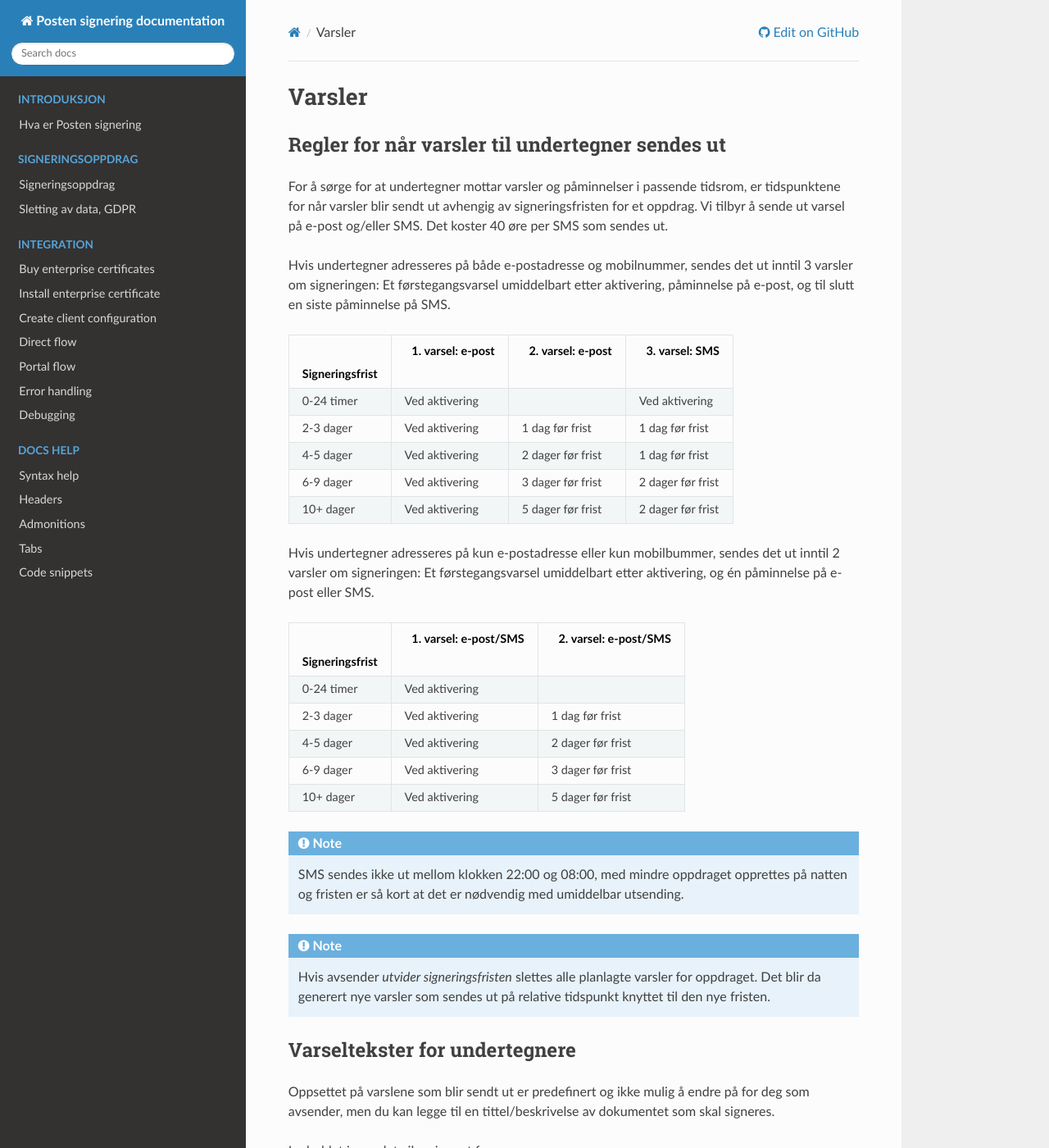
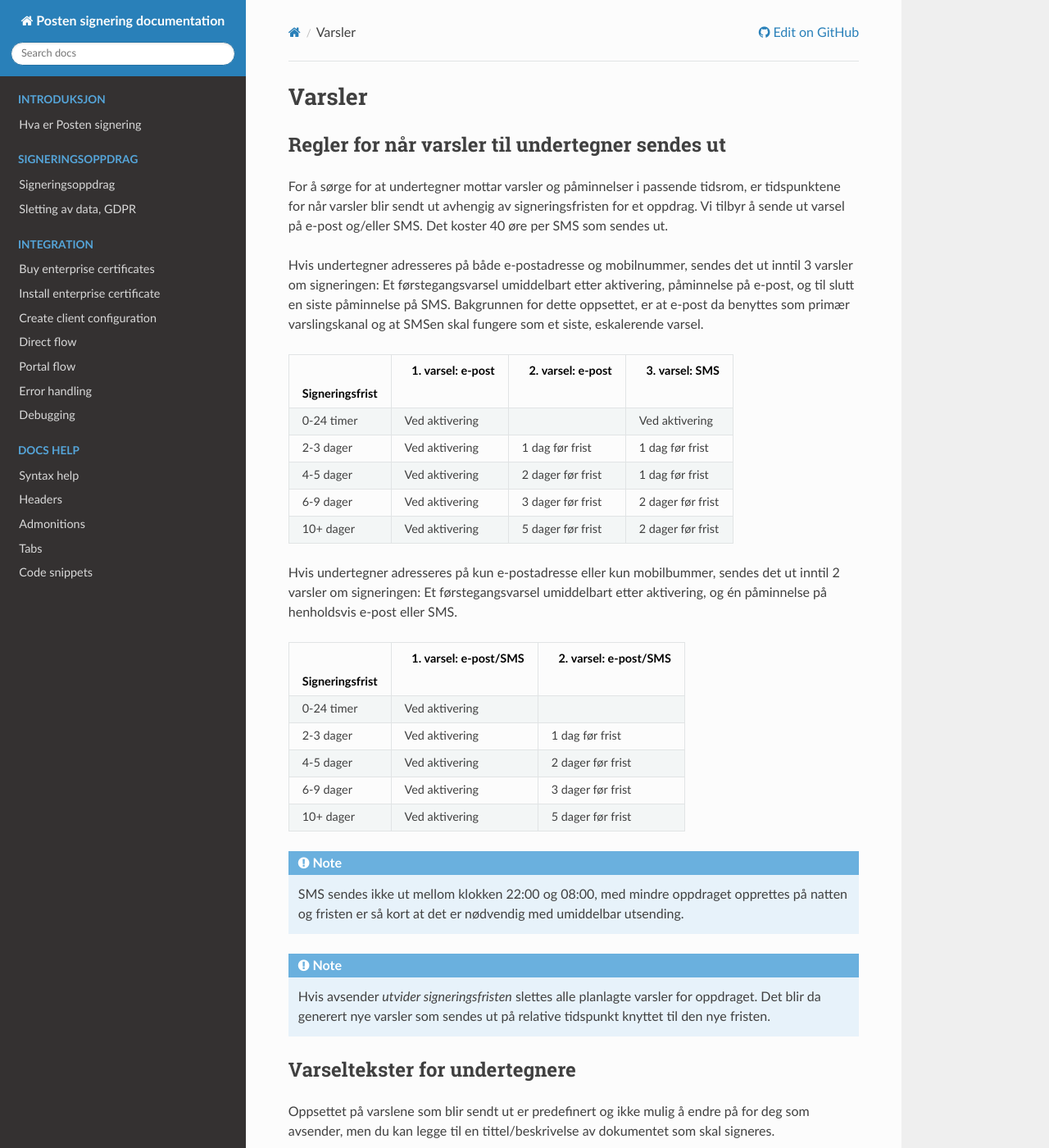
Before and after one commit to ramonarellano/signering-docs, a Sphinx documentation site: the page built from source/varsler.rst, in a window 1280 px wide and 1400 px high. Shown: the whole window at 82% size. Built offline with Sphinx 7.4.7 and the Read the Docs theme 2.0.0, drawn with Linux system fonts in a browser that asks for light colours; pages that are not in the unit, such as notebooks, are missing from menus; some of the changed text lies outside the part shown.

Commit message:
Beskrivelse av bakgrunn for varslingsoppsett

```diff
--- a/source/varsler.rst
+++ b/source/varsler.rst
@@ -6,7 +6,7 @@ Regler for når varsler til undertegner sendes ut
 
 For å sørge for at undertegner mottar varsler og påminnelser i passende tidsrom, er tidspunktene for når varsler blir sendt ut avhengig av signeringsfristen for et oppdrag. Vi tilbyr å sende ut varsel på e-post og/eller SMS. Det koster 40 øre per SMS som sendes ut.
 
-Hvis undertegner adresseres på både e-postadresse og mobilnummer, sendes det ut inntil 3 varsler om signeringen: Et førstegangsvarsel umiddelbart etter aktivering, påminnelse på e-post, og til slutt en siste påminnelse på SMS.
+Hvis undertegner adresseres på både e-postadresse og mobilnummer, sendes det ut inntil 3 varsler om signeringen: Et førstegangsvarsel umiddelbart etter aktivering, påminnelse på e-post, og til slutt en siste påminnelse på SMS. Bakgrunnen for dette oppsettet, er at e-post da benyttes som primær varslingskanal og at SMSen skal fungere som et siste, eskalerende varsel.
 
 =============== ================= ================= =================
 Signeringsfrist 1. varsel: e-post 2. varsel: e-post 3. varsel: SMS
@@ -22,7 +22,7 @@ Signeringsfrist 1. varsel: e-post 2. varsel: e-post 3. varsel: SMS
 
    <!-- Tabellen er generert vha. http://www.tablesgenerator.com/markdown_tables -->
 
-Hvis undertegner adresseres på kun e-postadresse eller kun mobilbummer, sendes det ut inntil 2 varsler om signeringen: Et førstegangsvarsel umiddelbart etter aktivering, og én påminnelse på e-post eller SMS.
+Hvis undertegner adresseres på kun e-postadresse eller kun mobilbummer, sendes det ut inntil 2 varsler om signeringen: Et førstegangsvarsel umiddelbart etter aktivering, og én påminnelse på henholdsvis e-post eller SMS.
 
 =============== ===================== =====================
 Signeringsfrist 1. varsel: e-post/SMS 2. varsel: e-post/SMS
@@ -50,10 +50,14 @@ Oppsettet på varslene som blir sendt ut er predefinert og ikke mulig å endre p
 
 Innholdet i varselet vil variere ut fra om
 
-- adresseringen til undertegner  fer med eller uten fødselsnummer
+- adresseringen til undertegner er med eller uten fødselsnummer
 - hvilken kanal de sendes i (e-post/SMS)
 - sektor som avsender sender fra (privat eller offentlig)
 - antall undertegnere på oppdraget
+
+**For offentlige avsendere** hentes kontaktinformasjonen til undertegner fra KRR (Kontakt- og reservasjonsregisteret). Unntaket er hvis undertegneren skal signere "på vegne av andre", f.eks. hvis hun er ansatt i en bedrift hun signerer på vegne av. Da legges kontaktinformasjonen inn av avsender.
+
+**For private avsendere** er det alltid avsender selv som legger inn kontaktinformasjon til undertegner.
 
 Nedenfor vises de ulike variantene av varslene som sendes på e-post og SMS.
 
```
